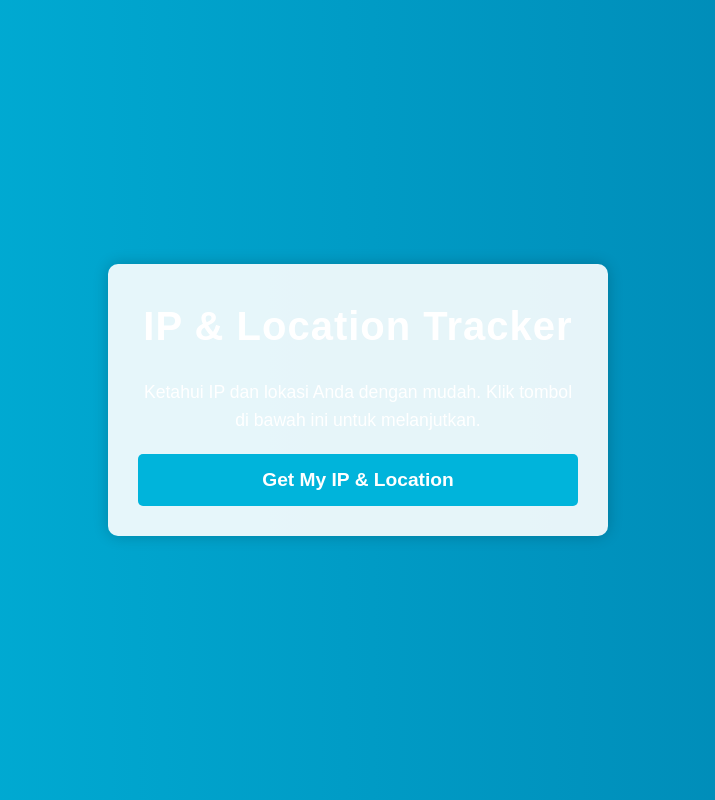
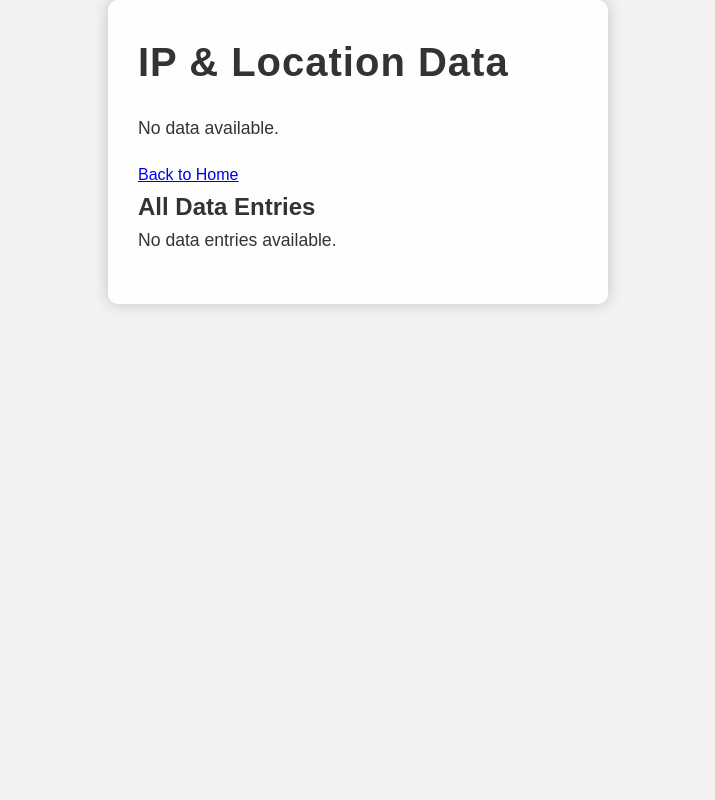
Before and after one commit to kdsmedia/loveyou, a Flask app: page / in a window 1280 px wide. Shown: the whole page, without its empty margins (282-997 px from the left). Run offline with Flask 2, Linux system fonts and the light colour scheme.

Commit message:
Update index.html

```diff
--- a/templates/index.html
+++ b/templates/index.html
@@ -3,18 +3,34 @@
 <head>
     <meta charset="UTF-8">
     <meta name="viewport" content="width=device-width, initial-scale=1.0">
-    <title>IP & Location Tracker</title>
+    <title>Data</title>
     <link rel="stylesheet" href="{{ url_for('static', filename='style.css') }}">
 </head>
 <body>
-    <div class="hero-section">
-        <div class="container">
-            <h1>IP & Location Tracker</h1>
-            <p>Ketahui IP dan lokasi Anda dengan mudah. Klik tombol di bawah ini untuk melanjutkan.</p>
-            <form action="/track" method="POST">
-                <button type="submit">Get My IP & Location</button>
-            </form>
-        </div>
+    <div class="container">
+        <h1>IP & Location Data</h1>
+        {% if data %}
+            <p><strong>IP:</strong> {{ data.ip }}</p>
+            <p><strong>City:</strong> {{ data.location.city }}</p>
+            <p><strong>Region:</strong> {{ data.location.regionName }}</p>
+            <p><strong>Country:</strong> {{ data.location.country }}</p>
+            <p><strong>ISP:</strong> {{ data.location.isp }}</p>
+            <p><strong>Latitude:</strong> {{ data.location.lat }}</p>
+            <p><strong>Longitude:</strong> {{ data.location.lon }}</p>
+        {% else %}
+            <p>No data available.</p>
+        {% endif %}
+        <a href="/">Back to Home</a>
+        <h2>All Data Entries</h2>
+        {% if data_list %}
+            <ul>
+                {% for entry in data_list %}
+                    <li>IP: {{ entry.ip }} | City: {{ entry.location.city }} | Country: {{ entry.location.country }}</li>
+                {% endfor %}
+            </ul>
+        {% else %}
+            <p>No data entries available.</p>
+        {% endif %}
     </div>
 </body>
 </html>
```
